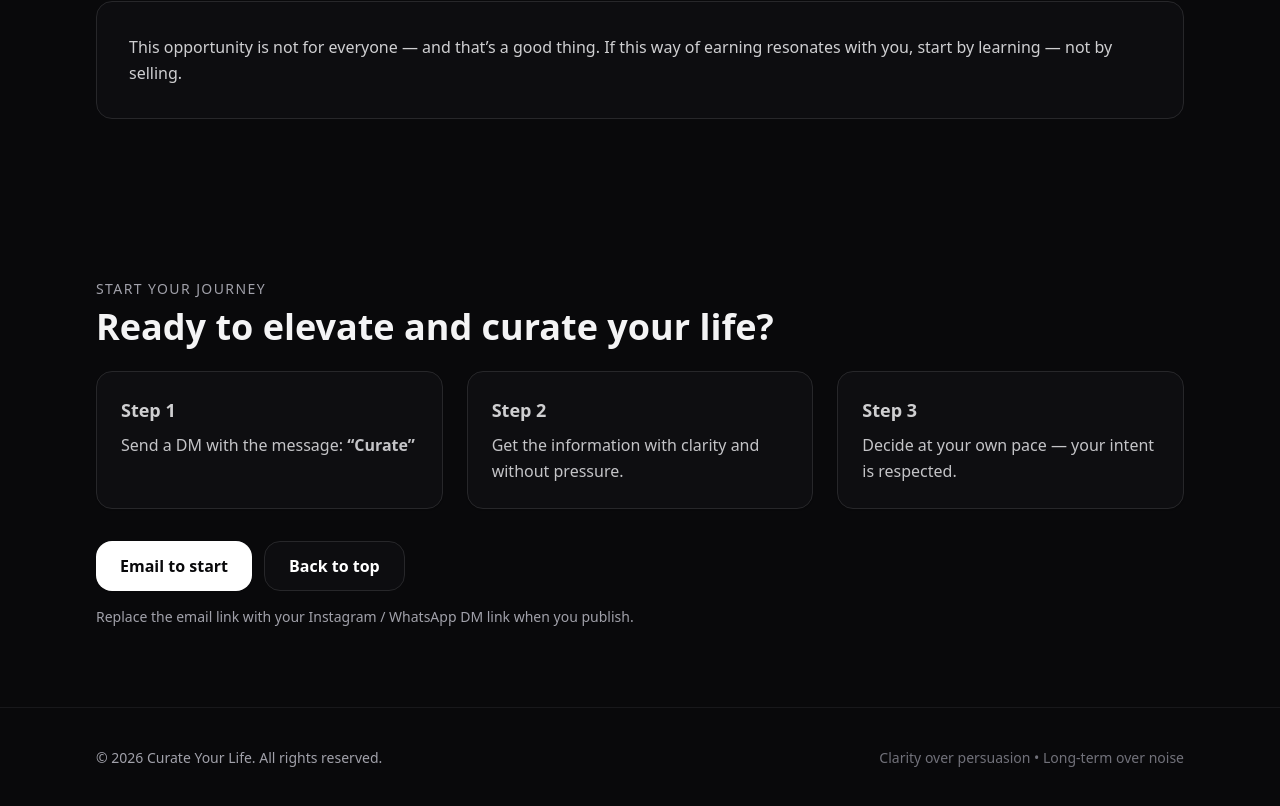
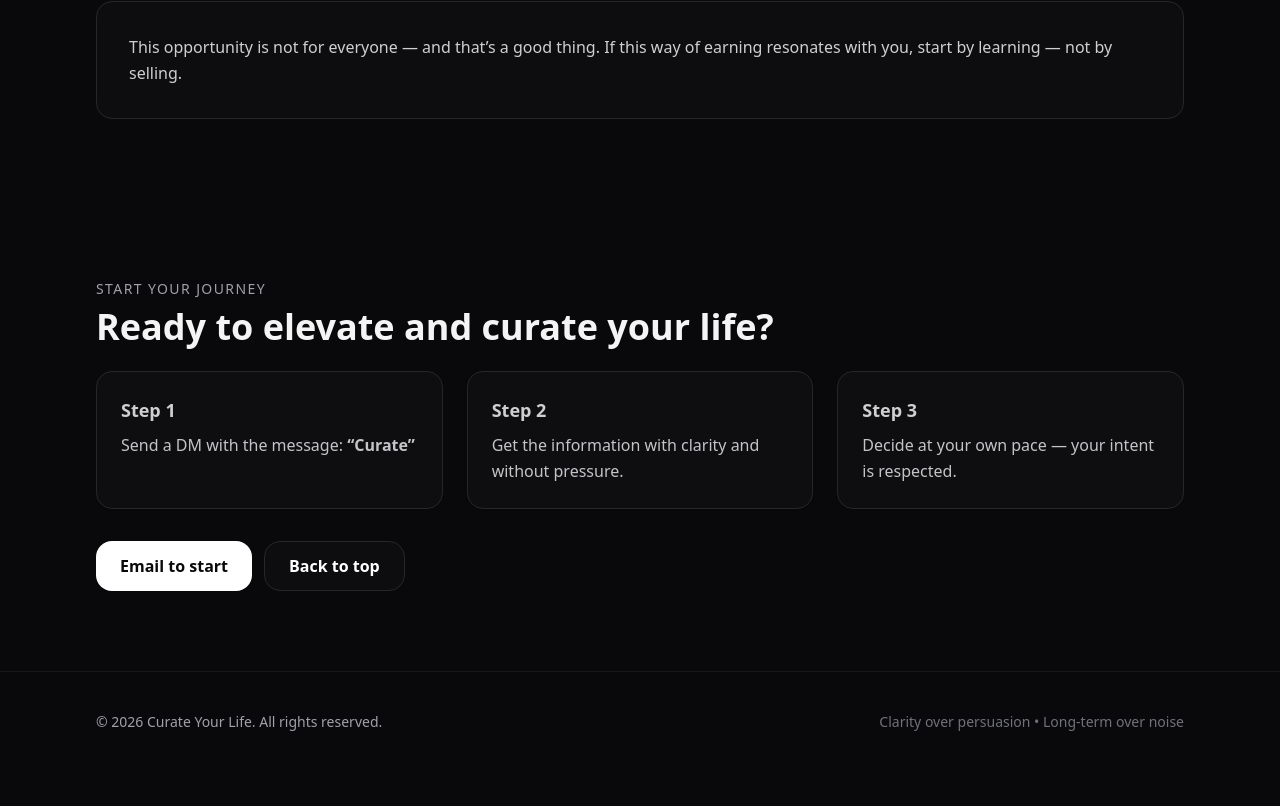
Before and after one commit to naveensingh2255/curateyourlife, a Next.js app: page / in a window 1280 px wide. Shown: the part 4446-5252 px from the top of the page. After the commit the page ends 5218 px from the top, so only its background shows below. Built offline with nearby package versions, Linux system fonts and the light colour scheme.

Commit message:
Removed replace paragraph

```diff
--- a/app/page.tsx
+++ b/app/page.tsx
@@ -325,9 +325,9 @@ export default function Page() {
             </a>
           </div>
 
-          <p className="mt-4 text-sm text-zinc-400">
+          {/* <p className="mt-4 text-sm text-zinc-400">
             Replace the email link with your Instagram / WhatsApp DM link when you publish.
-          </p>
+          </p> */}
         </Section>
       </Container>
 
```
